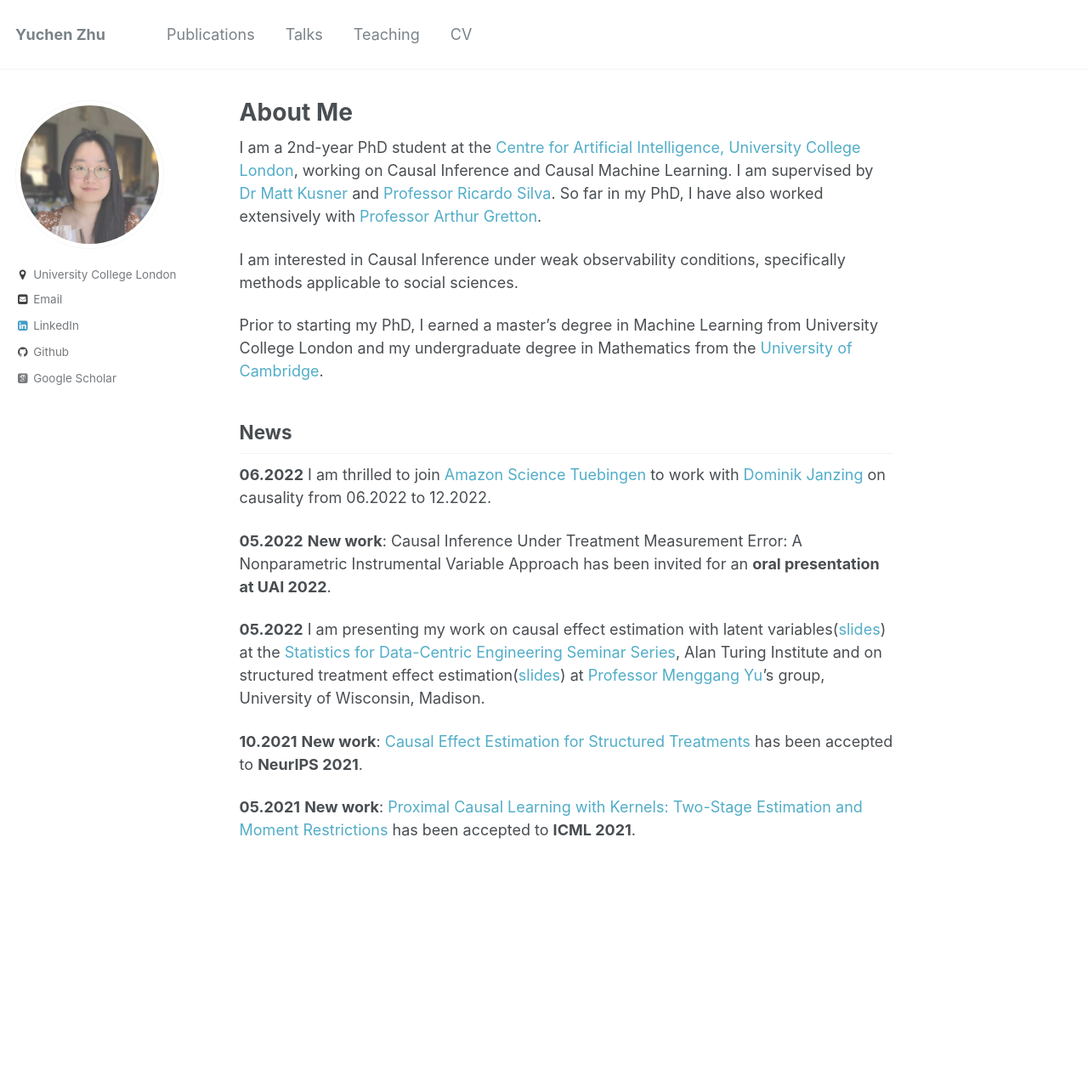
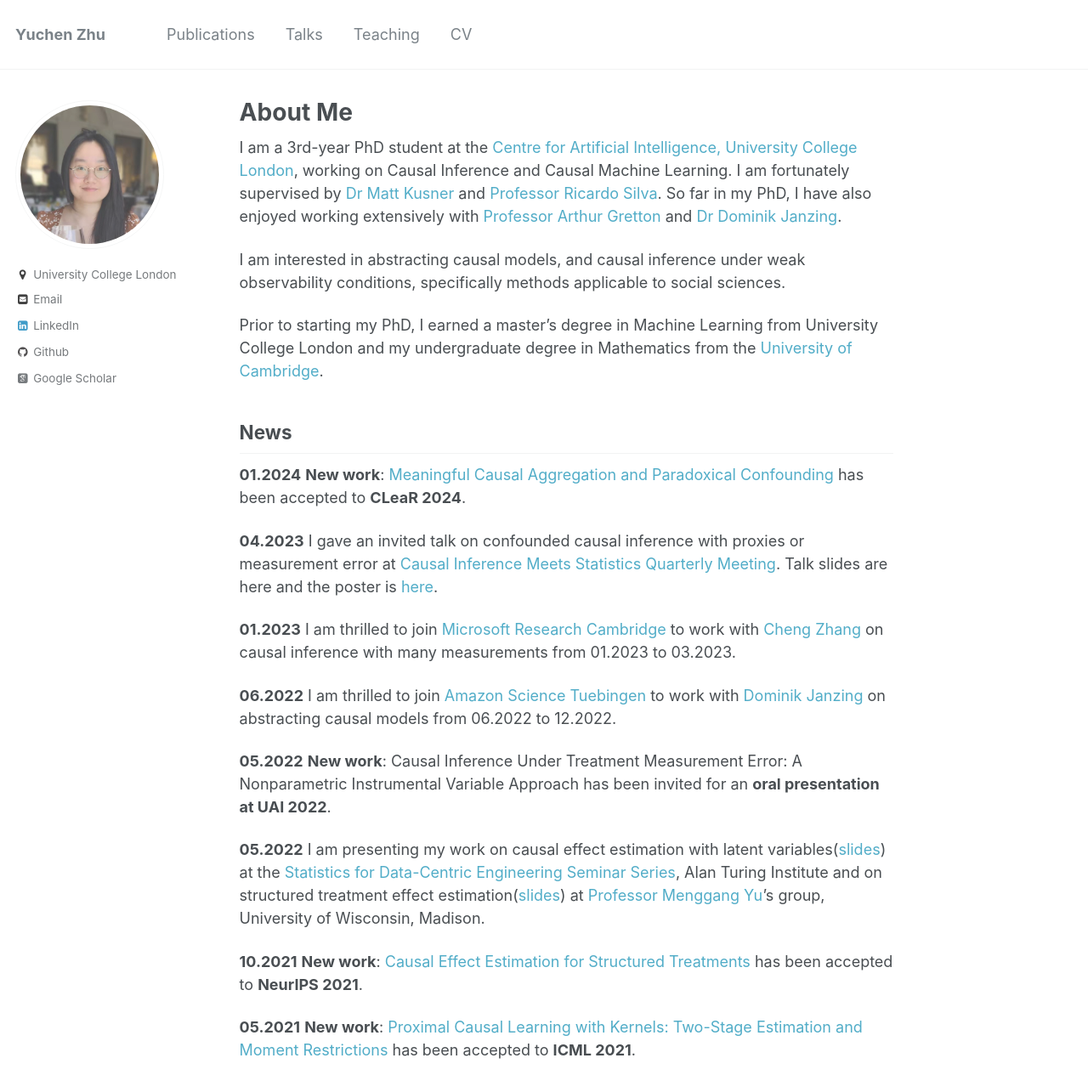
Before and after one commit to yuchen-zhu/yuchen-zhu.github.io, a Jekyll site: the page built from _pages/about.md, in a window 1280 px wide and 1300 px high. Shown: the top 1285 px of the window at 85% size. Built offline with Jekyll 4.4.1, drawn with Linux system fonts in a browser that asks for light colours; some web fonts are replaced.

Commit message:
Update about and publication

```diff
--- a/_pages/about.md
+++ b/_pages/about.md
@@ -8,15 +8,21 @@ redirect_from:
   - /about.html
   -
 ---
-I am a 2nd-year PhD student at the [Centre for Artificial Intelligence, University College London](https://www.ucl.ac.uk/ai-centre/), working on Causal Inference and Causal Machine Learning. I am supervised by [Dr Matt Kusner](http://mkusner.github.io) and [Professor Ricardo Silva](http://www.homepages.ucl.ac.uk/~ucgtrbd/). So far in my PhD, I have also worked extensively with [Professor Arthur Gretton](https://www.gatsby.ucl.ac.uk/~gretton/).
+I am a 3rd-year PhD student at the [Centre for Artificial Intelligence, University College London](https://www.ucl.ac.uk/ai-centre/), working on Causal Inference and Causal Machine Learning. I am fortunately supervised by [Dr Matt Kusner](http://mkusner.github.io) and [Professor Ricardo Silva](http://www.homepages.ucl.ac.uk/~ucgtrbd/). So far in my PhD, I have also enjoyed working extensively with [Professor Arthur Gretton](https://www.gatsby.ucl.ac.uk/~gretton/) and [Dr Dominik Janzing](https://janzing.github.io).
 
-I am interested in Causal Inference under weak observability conditions, specifically methods applicable to social sciences.
+I am interested in abstracting causal models, and causal inference under weak observability conditions, specifically methods applicable to social sciences.
 
 Prior to starting my PhD, I earned a master's degree in Machine Learning from University College London and my undergraduate degree in Mathematics from the [University of Cambridge](https://www.maths.cam.ac.uk).
 
 ## News
 
-**06.2022** I am thrilled to join [Amazon Science Tuebingen](https://www.amazon.science/locations/tubingen) to work with [Dominik Janzing](https://janzing.github.io) on causality from 06.2022 to 12.2022.
+**01.2024** **New work**: [Meaningful Causal Aggregation and Paradoxical Confounding](https://arxiv.org/abs/2304.11625) has been accepted to **CLeaR 2024**.
+
+**04.2023** I gave an invited talk on confounded causal inference with proxies or measurement error at [Causal Inference Meets Statistics Quarterly Meeting](https://quarter-on-causality.github.io/analysis/). Talk slides are here and the poster is [here](https://quarter-on-causality.github.io/analysis/posters/Zhu_PMMR.pdf).
+
+**01.2023** I am thrilled to join [Microsoft Research Cambridge](https://www.microsoft.com/en-us/research/lab/microsoft-research-cambridge/) to work with [Cheng Zhang](https://www.microsoft.com/en-us/research/people/chezha/) on causal inference with many measurements from 01.2023 to 03.2023.
+
+**06.2022** I am thrilled to join [Amazon Science Tuebingen](https://www.amazon.science/locations/tubingen) to work with [Dominik Janzing](https://janzing.github.io) on abstracting causal models from 06.2022 to 12.2022.
 
 **05.2022** **New work**: Causal Inference Under Treatment Measurement Error: A Nonparametric Instrumental Variable Approach has been invited for an **oral presentation at UAI 2022**.
 
```
Also changed, not shown: _pages/publications.md (+5 -0 lines), 1 other file.
